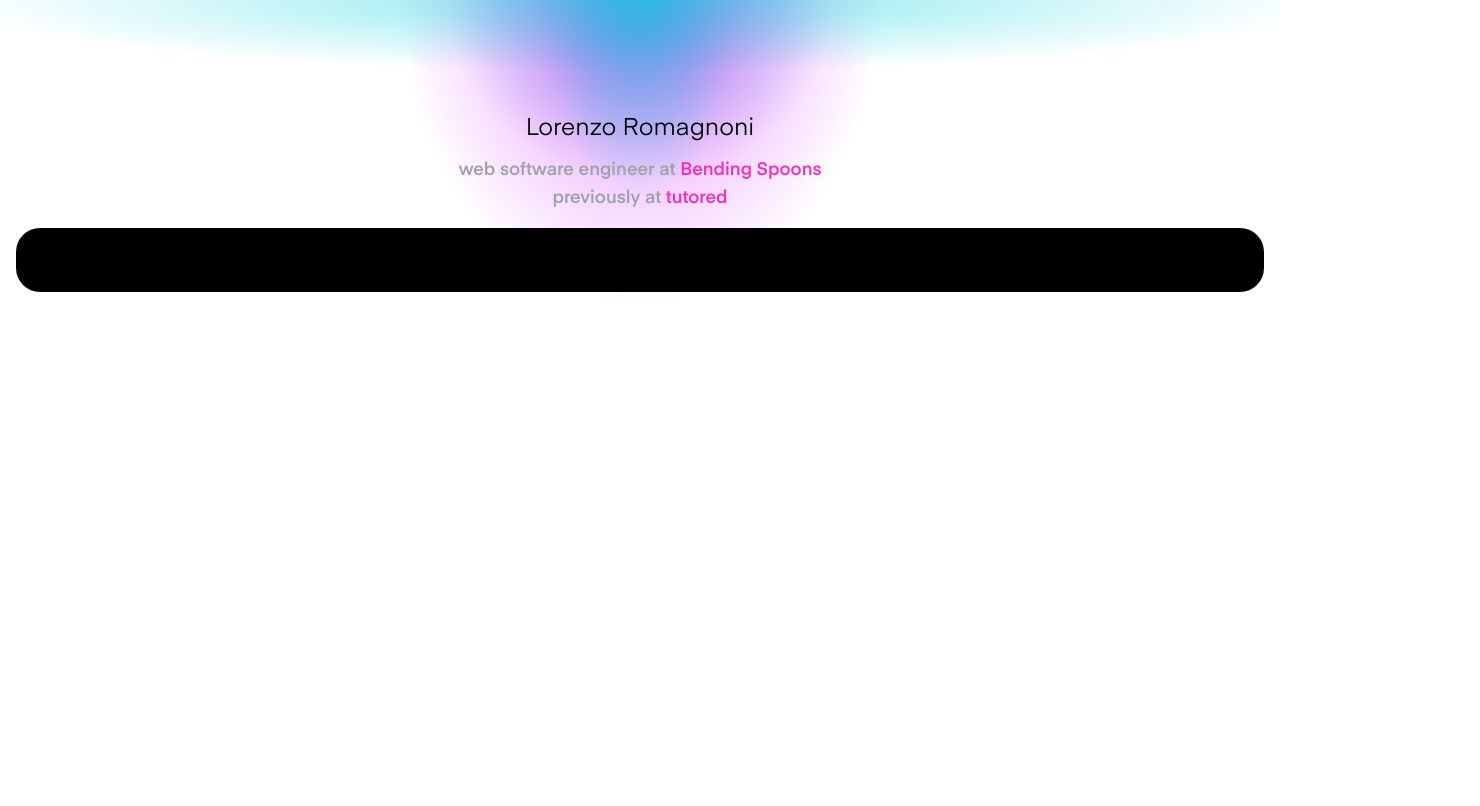
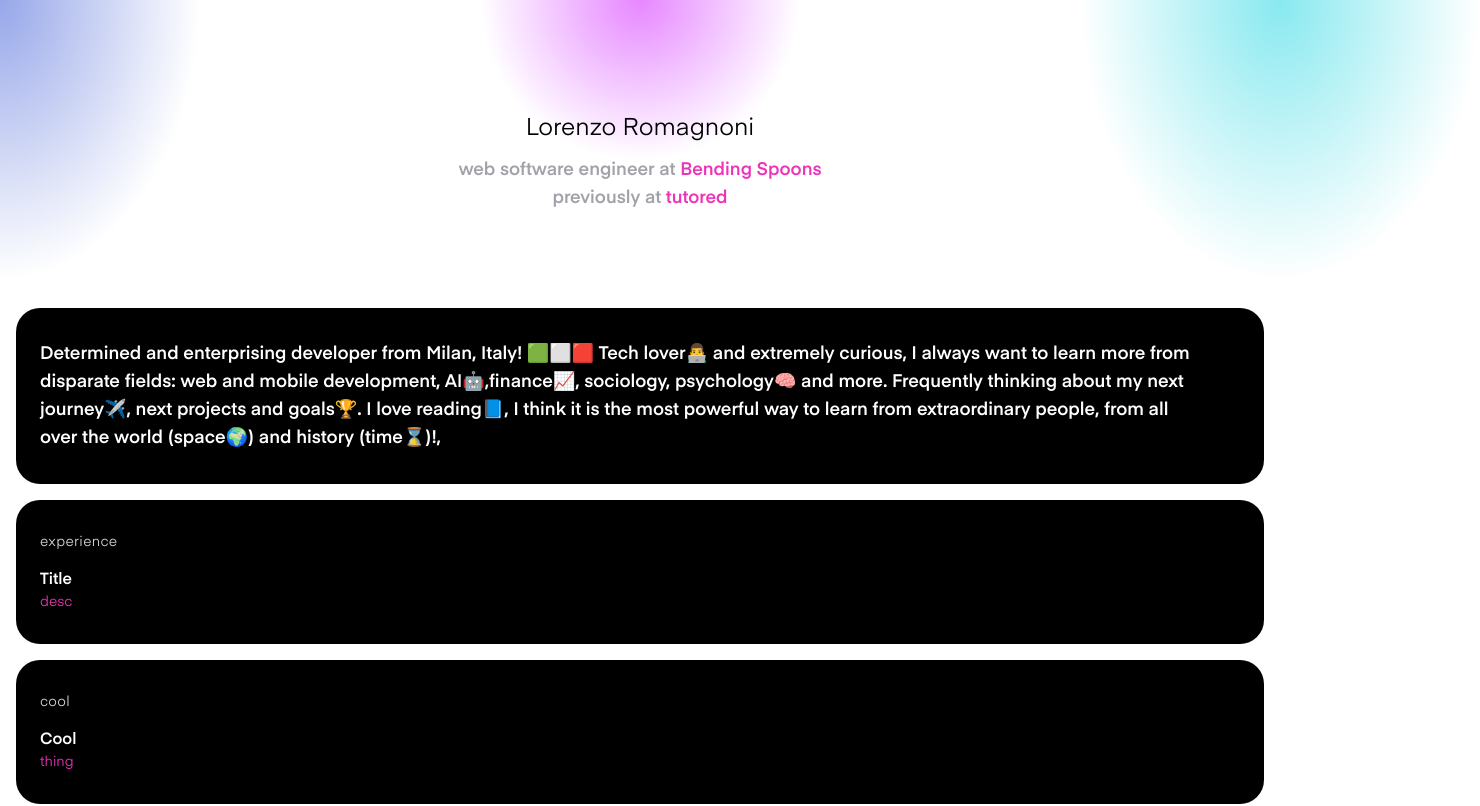
Before and after one commit to loromagnoni/website-2k22, a Next.js app: page / in a window 1280 px wide. Shown: the top 806 px of the page, 1480 px wide, since content can reach past the window. Built offline with nearby package versions, Linux system fonts and the light colour scheme.

Commit message:
feat: Improved design

```diff
--- a/pages/index.tsx
+++ b/pages/index.tsx
@@ -1,22 +1,25 @@
 import type { NextPage } from "next";
 import Head from "next/head";
+import ShowOnView from "../components/animations/ShowOnView";
 import Card from "../components/card";
 import Light from "../components/light";
+import ListCardFiller from "../components/listCardFiller";
+import Quote from "../components/quote";
+import Socials from "../components/socials";
+import TextCardFiller from "../components/textCardFiller";
 
 const Home: NextPage = () => {
   return (
-    <div className="relative h-screen w-screen overflow-hidden">
+    <div className="relative h-screen w-screen">
       <Head>
         <title>Lorenzo Romagnoni</title>
         <meta name="description" content="Generated by create next app" />
         <meta name="viewport" content="width=device-width, initial-scale=1.0" />
         <link rel="icon" href="/favicon.ico" />
       </Head>
-      <Light height={38} width={30} r={206} g={17} b={255} />
-      <Light height={23} width={24} r={47} g={79} b={211} />
-      <Light height={25} width={12} r={17} g={211} b={224} />
-      <Light height={9} width={86} r={17} g={211} b={224} xTraslation="-50%" />
-
+      <Light height={20} width={20} r={206} g={17} b={255} />
+      <Light height={35} width={25} r={47} g={79} b={211} x={0} />
+      <Light height={35} width={25} r={17} g={211} b={224} x={100} />
       <div className="tracking-normal ">
         <div className="flex justify-center pt-28 text-2xl ">
           Lorenzo Romagnoni
@@ -28,7 +31,40 @@
           previously at <span style={{ color: "#ed34b9" }}>tutored</span>
         </div>
       </div>
-      <Card text="Lorem ipsum" />
+      <div className="mt-24">
+        <ShowOnView>
+          <Card>
+            <TextCardFiller
+              text={`Determined and enterprising developer from Milan, Italy! 🟩⬜🟥
+Tech lover👨‍💻 and extremely curious, I always want to learn more from disparate fields: web and mobile development, AI🤖,finance📈, sociology, psychology🧠 and more.
+Frequently thinking about my next journey✈️, next projects and goals🏆.
+I love reading📘, I think it is the most powerful way to learn from extraordinary people, from all over the world (space🌍) and history (time⌛)!,`}
+            />
+          </Card>
+        </ShowOnView>
+
+        <ShowOnView>
+          <Card>
+            <ListCardFiller
+              title="experience"
+              items={[{ title: "Title", url: "", description: "desc" }]}
+            />
+          </Card>
+        </ShowOnView>
+
+        <ShowOnView>
+          <Card>
+            <ListCardFiller
+              title="cool"
+              items={[{ title: "Cool", url: "", description: "thing" }]}
+            />
+          </Card>
+        </ShowOnView>
+      </div>
+      <div className="my-24">
+        <Quote />
+      </div>
+      <Socials />
     </div>
   );
 };
```
